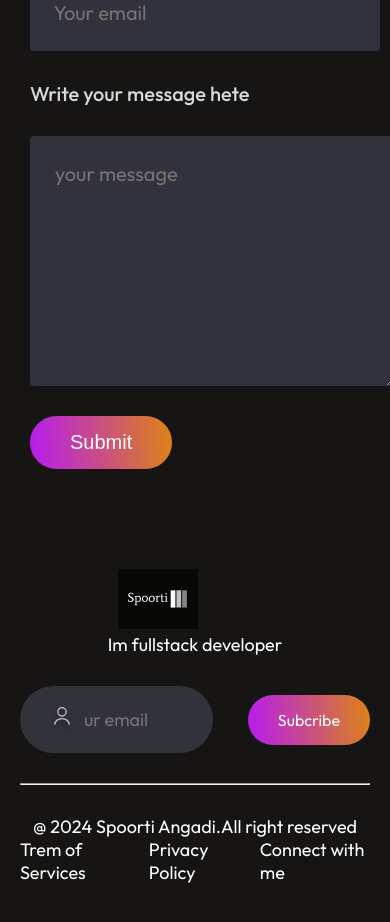
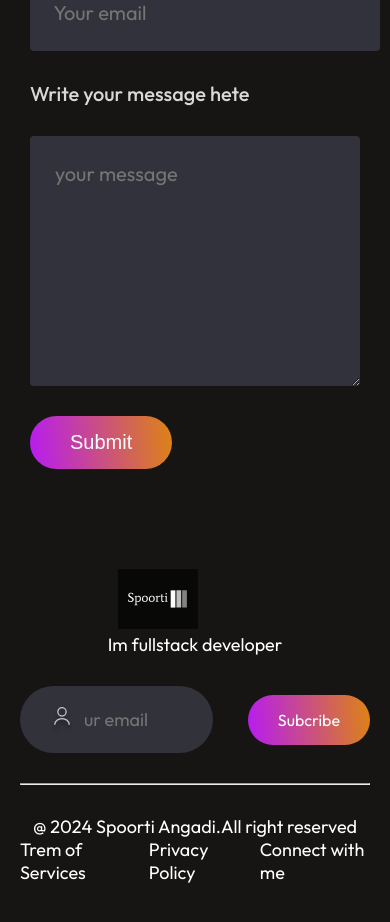
Before and after one commit to TechSpoorti/Portfolio, a React (Create React App) app: page / in a window 390 px wide. Shown: the part 6860-7782 px from the top of the page. Built offline with nearby package versions, Linux system fonts and the light colour scheme.

Commit message:
text area

```diff
--- a/src/Components/Contact/Contact.css
+++ b/src/Components/Contact/Contact.css
@@ -83,8 +83,9 @@ font-size: 22px;
 
 
 }
-.contact-right textarea{
-    width: 650px;
+.contact-right textarea {
+    width: 100%;
+    max-width: 750px; /* Optional: Set a maximum width */
     border: none;
     padding: 25px;
     border-radius: 4px;
@@ -92,6 +93,7 @@ font-size: 22px;
     color: #D8D8D8;
     font-family: Outfit;
     font-size: 20px;
+    box-sizing: border-box; /* Include padding and border in width calculation */
 }
 .contact-submit{
    border: none;
@@ -151,9 +153,17 @@ font-size: 22px;
 
     font-size: 20px;
 }
-.contact-right textarea{
-    width: 95%;
+.contact-right textarea {
+    width: 100%;
+    max-width: 750px; /* Optional: Set a maximum width */
+    border: none;
+    padding: 25px;
+    border-radius: 4px;
+    background: #32323c;
+    color: #D8D8D8;
+    font-family: Outfit;
     font-size: 20px;
+    box-sizing: border-box; /* Include padding and border in width calculation */
 }
 .contact-submit{
     font-size: 20px;
```
